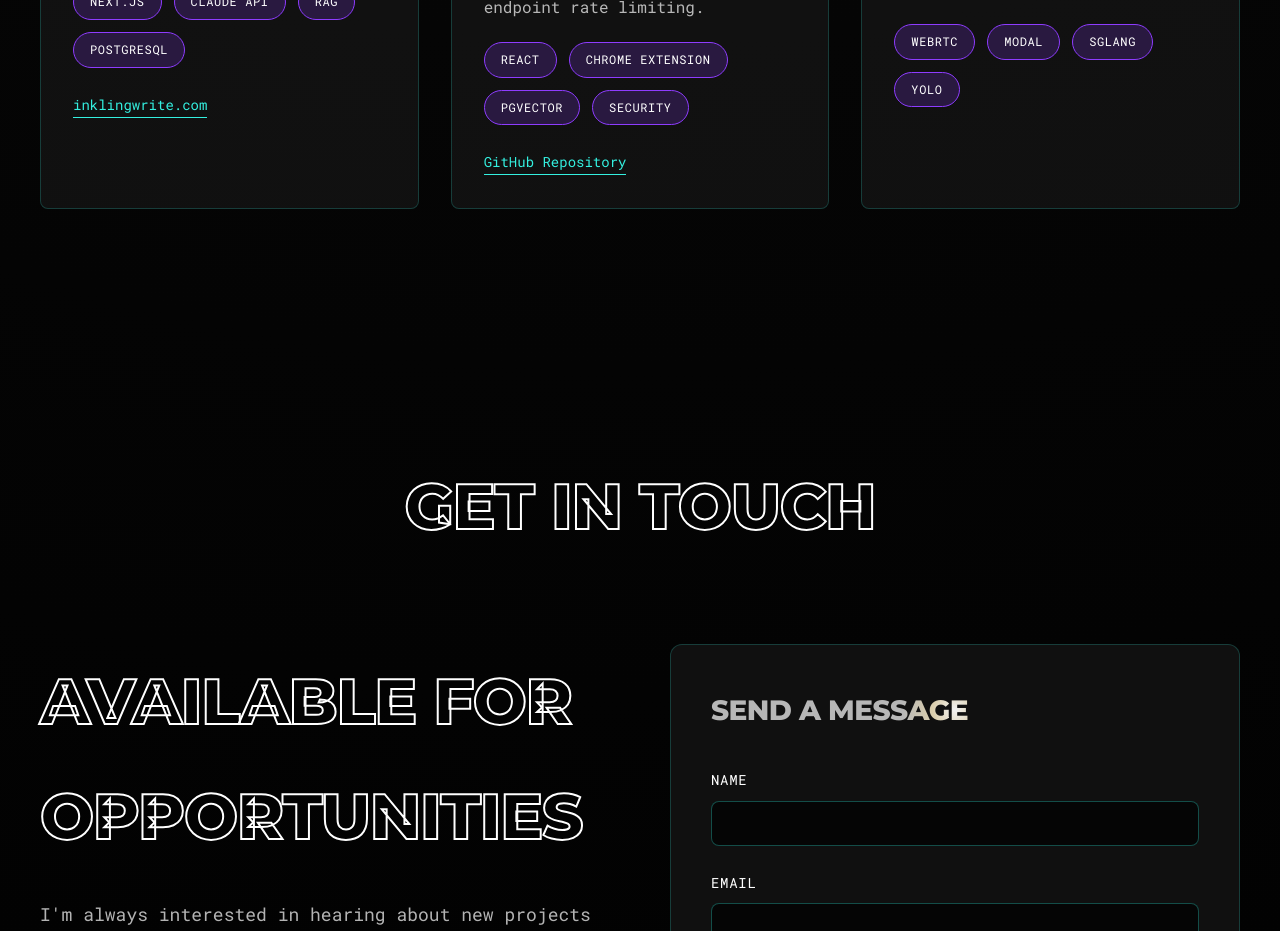
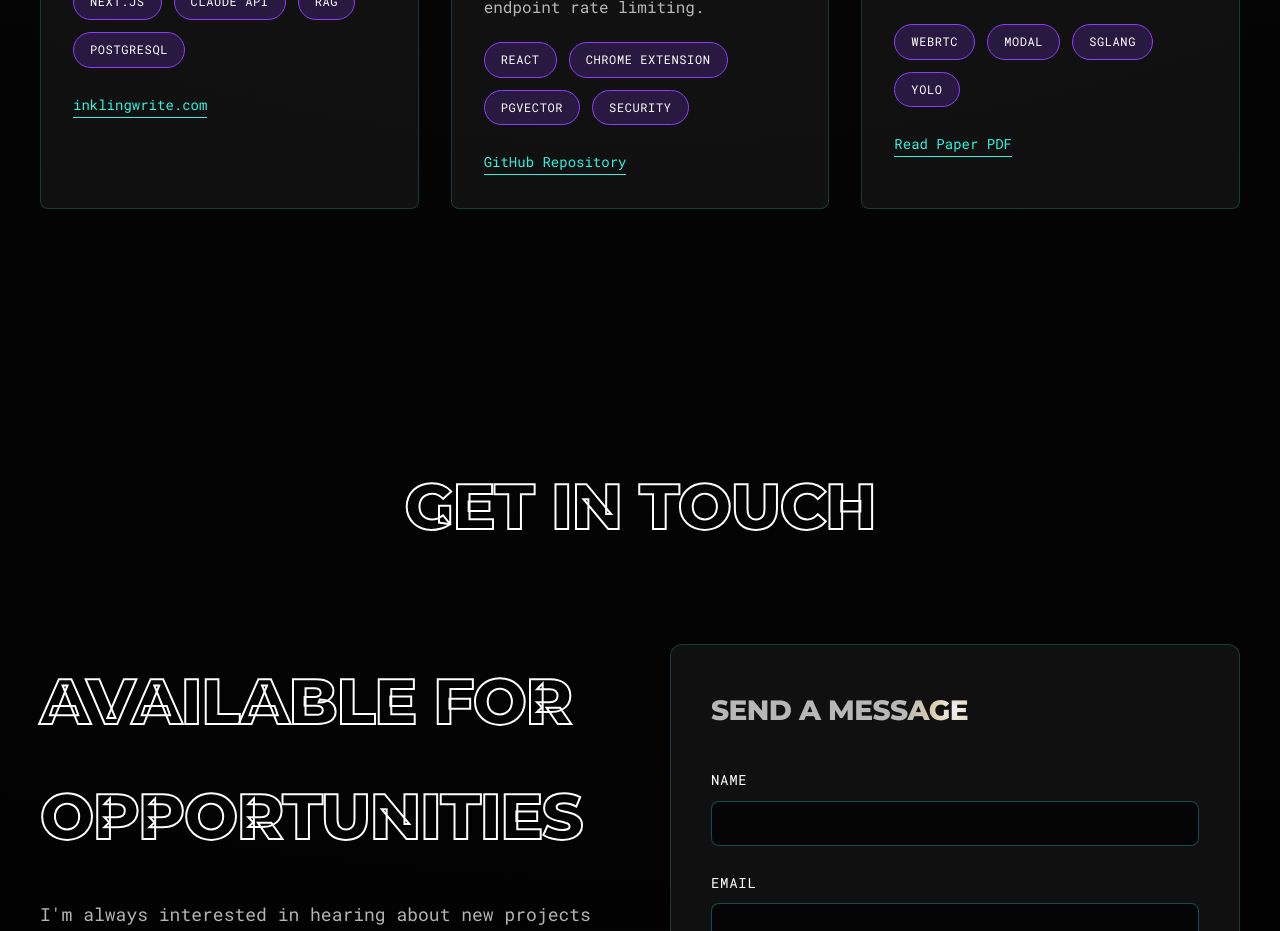
Before and after one commit to dannydoo123/dannydoo123.github.io, a plain HTML site: page index.html in a window 1280 px wide. Shown: the part 4800-5731 px from the top of the page. Drawn offline with nearby package versions, Linux system fonts and the light colour scheme.

Commit message:
Add public PDF link to website

```diff
--- a/index.html
+++ b/index.html
@@ -262,6 +262,7 @@
             <span class="skill-tag">SGLang</span>
             <span class="skill-tag">YOLO</span>
           </div>
+          <a href="images/0010_master_public.pdf" target="_blank" rel="noopener noreferrer" class="project-link">Read Paper PDF</a>
         </article>
       </div>
     </section>
```
Also changed, not shown: 2 other files.
